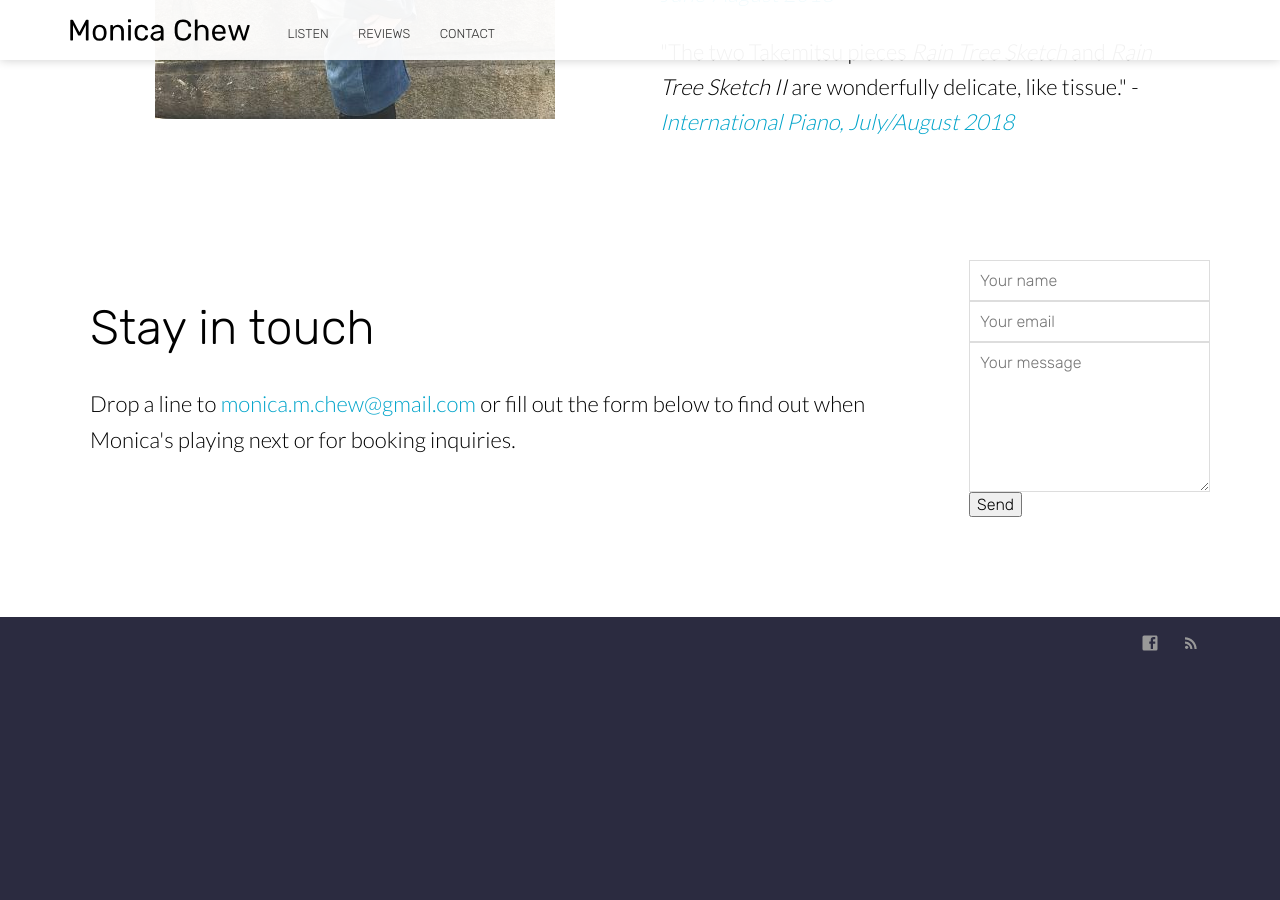
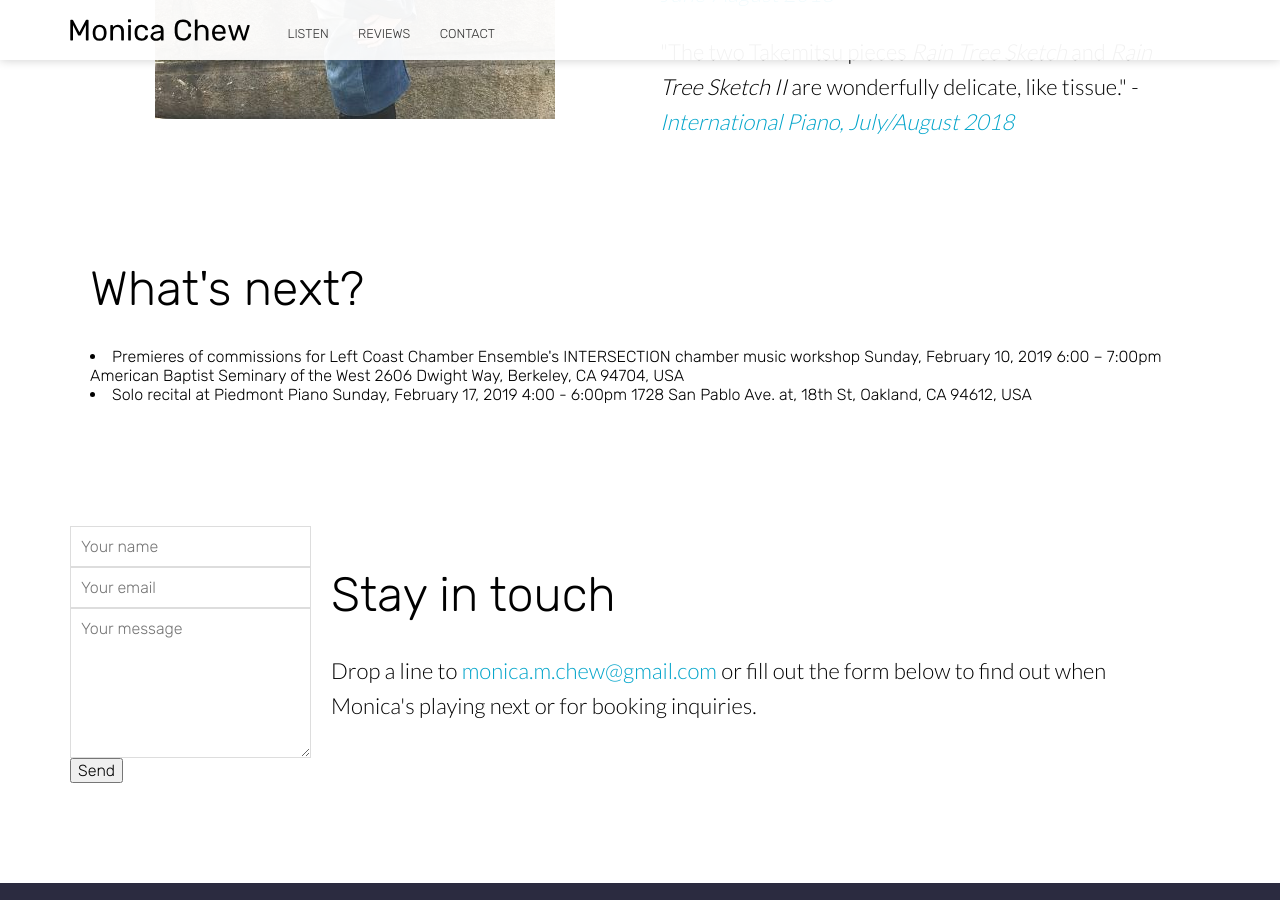
Before and after one commit to monicachew/monicachew.github.io, a Jekyll site: the page built from index.html, in a window 1280 px wide and 900 px high, scrolled down 1849 px. Built offline with Jekyll 4.4.1, drawn with Linux system fonts in a browser that asks for light colours; nearby versions of some CDN libraries; before the commit the page ends 2517 px from its top, so only the background shows below that.

Commit message:
Updated 'index.html' via CloudCannon

```diff
--- a/index.html
+++ b/index.html
@@ -53,6 +53,29 @@ bottom_image: /uploads/monica-head.png
 		</div>
 	</section>
 
+	<section class="info" id=upcoming>
+		<div class="container flex">
+			<div class="text">
+				<h2 class="editable">
+					What's next?
+				</h2>
+				<p class="editable">
+					<li>Premieres of commissions for Left Coast Chamber Ensemble's INTERSECTION chamber music workshop
+Sunday, February 10, 2019
+6:00 – 7:00pm
+American Baptist Seminary of the West
+2606 Dwight Way, Berkeley, CA 94704, USA
+					</li>
+					<li>Solo recital at Piedmont Piano
+					Sunday, February 17, 2019
+					4:00 - 6:00pm
+					1728 San Pablo Ave. at, 18th St, Oakland, CA 94612, USA
+					</li>
+				</p>
+			</div>
+		</div>
+	</section>
+
 	<section class="info" id=contact>
 		<div class="container flex">
 			<div class="text">
```
